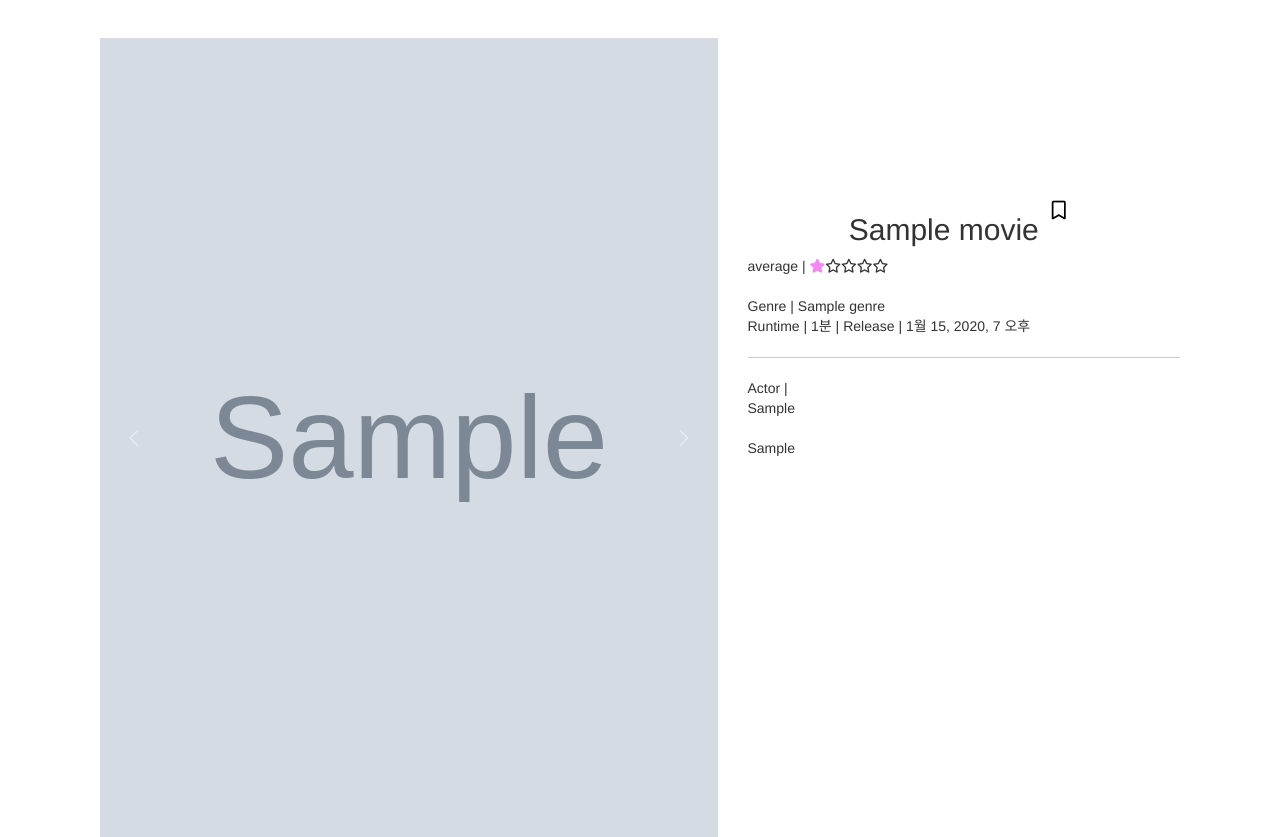
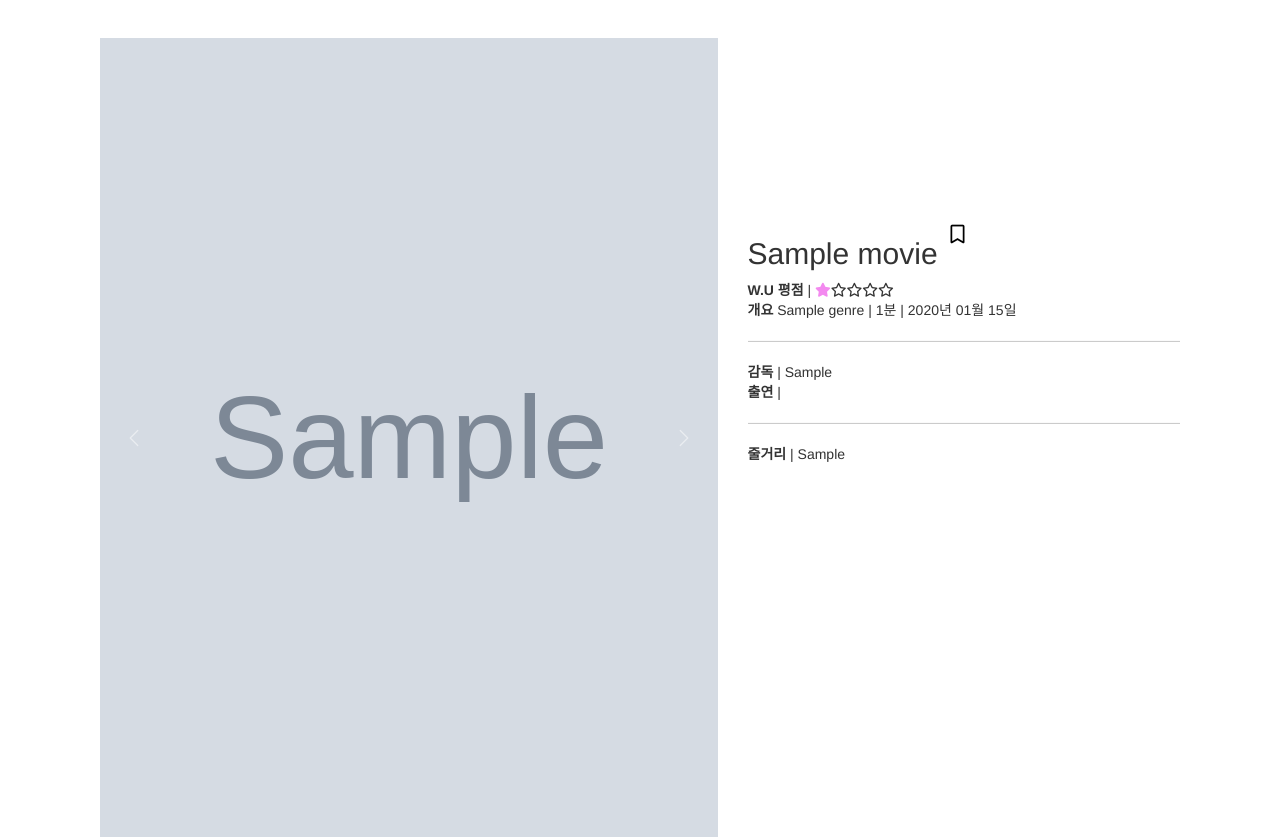
Before and after one commit to elenaisnanocat/Watching-U, a Django app: page /movies/1/ in a window 1280 px wide. Shown: the part 170-1007 px from the top of the page. Run offline with Django 3.2, Linux system fonts and the light colour scheme; tables that the repository leaves empty hold one stand-in row (values such as "Sample post"); grey boxes marked "Sample" are stand-in pictures; some libraries are stand-ins or nearby versions.

Commit message:
profile recommend review detail

```diff
--- a/community/templates/community/index.html
+++ b/community/templates/community/index.html
@@ -191,7 +191,6 @@
 
 
   {% block content %}
-  <h1>dfsf</h1>
   <div class="cards">
   {% for review in reviews %}
   <div class="card">
--- a/movies/templates/movies/detail.html
+++ b/movies/templates/movies/detail.html
@@ -60,44 +60,53 @@
 
 
       <div class="col-lg-5">
-        <div class="d-flex justify-content-center">
+        <div class="d-flex ">
         <h2>{{ movie.title }}</h2>
 
         <form class="want-form" action="{% url 'movies:want' movie.pk %}">
           {% csrf_token %}
           {% if user in movie.want_users.all %}
-            <button id="btn" class="btn btn-link text-decoration-none"><i class="fas fa-bookmark fa-lg" style="color:#a226f5;"></i></button>
+            <button class="btn btn-link text-decoration-none"><i id="btn" class="fas fa-bookmark fa-lg" style="color:#a226f5;"></i></button>
           {% else %}
-            <button id="btn" class="btn btn-link text-decoration-none"><i class="far fa-bookmark fa-lg" style="color:black;"></i></button>
+            <button class="btn btn-link text-decoration-none"><i id="btn" class="far fa-bookmark fa-lg" style="color:black;"></i></button>
           {% endif %}
         </form>
         </div>
-        {% if comments_cnt != 0 %}
-          <div >average |
-         {% if average == 1 %}
-          <i class="fas fa-star" style="color:#f389ef;"></i></i><i class="far fa-star"></i><i class="far fa-star"></i><i class="far fa-star"></i><i class="far fa-star"></i>
+
+        {% if movie.review_set.all|length %}
+          {% if average == 1 %}
+          <b>W.U 평점</b> | <i class="fas fa-star" style="color:#f389ef;"></i><i class="far fa-star"></i><i class="far fa-star"></i><i class="far fa-star"></i><i class="far fa-star"></i>
           {% elif average == 2 %}
-          <i class="fas fa-star" style="color:#f389ef;"></i><i class="fas fa-star" style="color:#D36eec;"></i><i class="far fa-star"></i><i class="far fa-star"></i><i class="far fa-star"></i>
+          <b>W.U 평점</b> | <i class="fas fa-star" style="color:#f389ef;"></i><i class="fas fa-star" style="color:#D36eec;"></i><i class="far fa-star"></i><i class="far fa-star"></i><i class="far fa-star"></i>
           {% elif average == 3 %}
-          <i class="fas fa-star" style="color:#f389ef;"></i><i class="fas fa-star" style="color:#D36eec;"></i><i class="fas fa-star" style="color:#C65ff9;"></i><i class="far fa-star"></i><i class="far fa-star"></i>
+          <b>W.U 평점</b> | <i class="fas fa-star" style="color:#f389ef;"></i><i class="fas fa-star" style="color:#D36eec;"></i><i class="fas fa-star" style="color:#C65ff9;"></i><i class="far fa-star"></i><i class="far fa-star"></i>
           {% elif average == 4 %}
-          <i class="fas fa-star" style="color:#f389ef;"></i><i class="fas fa-star" style="color:#D36eec;"></i><i class="fas fa-star" style="color:#C65ff9;"></i><i class="fas fa-star" style="color:#c12dff;"></i><i class="far fa-star"></i>
-          {% else%}
-          <i class="fas fa-star" style="color:#f389ef;"></i><i class="fas fa-star" style="color:#D36eec;"></i><i class="fas fa-star" style="color:#C65ff9;"></i><i class="fas fa-star" style="color:#c12dff;"></i><i class="fas fa-star" style="color:#9400d3;"></i>{% endif %}
-        </div>{% endif %}
+          <b>W.U 평점</b> | <i class="fas fa-star" style="color:#f389ef;"></i><i class="fas fa-star" style="color:#D36eec;"></i><i class="fas fa-star" style="color:#C65ff9;"></i><i class="fas fa-star" style="color:#c12dff;"></i><i class="far fa-star"></i>
+          {% elif average == 5 %}
+          <b>W.U 평점</b> | <i class="fas fa-star" style="color:#f389ef;"></i><i class="fas fa-star" style="color:#D36eec;"></i><i class="fas fa-star" style="color:#C65ff9;"></i><i class="fas fa-star" style="color:#c12dff;"></i><i class="fas fa-star" style="color:#9400d3;"></i>
+          {% endif %}
+        {% else %}
+          <b>W.U 평점</b> | <i class="far fa-star"></i><i class="far fa-star"></i><i class="far fa-star"></i><i class="far fa-star"></i><i class="far fa-star"></i>
+        {% endif %}
 
-        <br>Genre |
+
+        <br><b>개요</b>
         {% for genre in movie.genres.all %}
          {{ genre.name }}
         {% endfor %}
-        <br>
-        Runtime | {{ movie.runtime }}분  |
-        Release | {{ movie.release_date }}
+        | {{ movie.runtime }}분
+        | {{ movie.release_date|date:"Y년 m월 d일" }} <br>
+
         <hr>
-        Actor | <br>
-        {{ movie.actors }}
-        <br><br>
-        <p class="">{{ movie.overview }}</p>
+        <b>감독</b> | {{ movie.director }} <br>
+        <b>출연</b> |
+        {% for actor in actors %}
+          {{ actor }} <br>
+        {% endfor %}
+        <hr>
+        <b>줄거리</b> | {{ movie.overview }}
+
+
         <br>
         <br>
         <br>
@@ -171,11 +180,11 @@
     if (res.data.is_want) {
 
       btn.setAttribute('style', "color:#a226f5")
-      btn.setAttribute('class', "fas fa-thumbs-up fa-lg")
+      btn.setAttribute('class', "fas fa-bookmark fa-lg")
     } else {
 
       btn.setAttribute('style', "color:black;")
-      btn.setAttribute('class', "fas fa-thumbs-up fa-lg")
+      btn.setAttribute('class', "far fa-bookmark fa-lg")
     }
      txt.innerText = res.data.cnt_want
    })
@@ -192,7 +201,7 @@
 const iframe = document.querySelector('.video-trailer')
 const query = "{{ movie.title }}" + " movie trailer"
 // console.log(query)
-const API_KEY = 'AIzaSyCksra3U-0IcBcAAvGMWR9wRb13BQIMnjM'
+const API_KEY = 'AIzaSyCer-i6W_BIpmteNaMCjg_h38sXtoT4hXk'
 const API_URL = 'https://www.googleapis.com/youtube/v3/search'
 
 const params = {
--- a/movies/views.py
+++ b/movies/views.py
@@ -19,8 +19,12 @@
     return render(request, 'movies/home.html', context)
 
 
+
 def detail(request, movie_pk):
     movie = get_object_or_404(Movie, pk=movie_pk)
+    if '[' and ']' in movie.actors:
+            actors = eval(movie.actors)
+
     comments_cnt = movie.review_set.count()
     if comments_cnt != 0:
         rank = movie.review_set.all().aggregate(Avg('rank'))
@@ -36,8 +40,10 @@
         context = {
             'comments_cnt': comments_cnt,
             'movie':movie,
+            'actors':actors
         }
     return render(request, 'movies/detail.html', context)
+
 
 
 @require_POST
--- a/tmdb_api.py
+++ b/tmdb_api.py
@@ -33,7 +33,7 @@
             director = crew['name']
             break
 
-    actors = [cast['name'] for cast in credits_response['cast']][:10]
+    actors = list(cast['name'] for cast in credits_response['cast'])[:10]
 
 
     context = {
@@ -57,7 +57,7 @@
 
 
 # # 영화
-for i in range(3, 5):
+for i in range(5, 6):
     movie_url = f'https://api.themoviedb.org/3/movie/popular?api_key={API_KEY}&language={language}&page={i}'
     movie_response = requests.get(movie_url).json().get('results')
 
```
Also changed, not shown: accounts/templates/accounts/profile.html (+21 -19 lines), community/templates/community/detail.html (+3 -4 lines), movies/templates/movies/recommend.html (+12 -12 lines).
